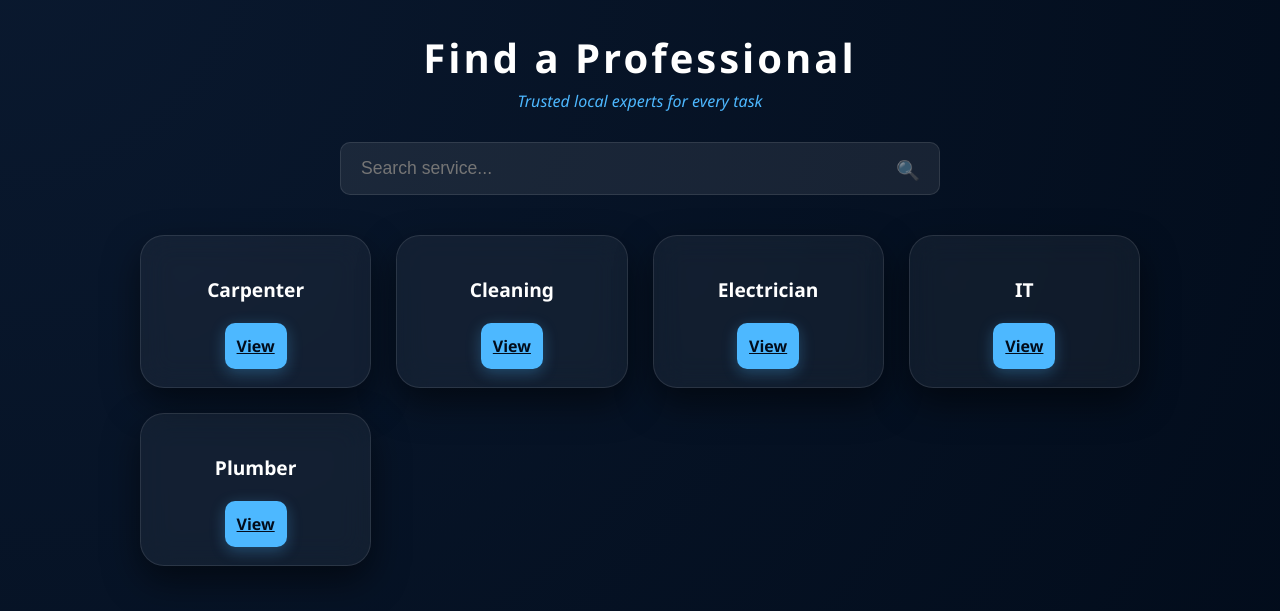
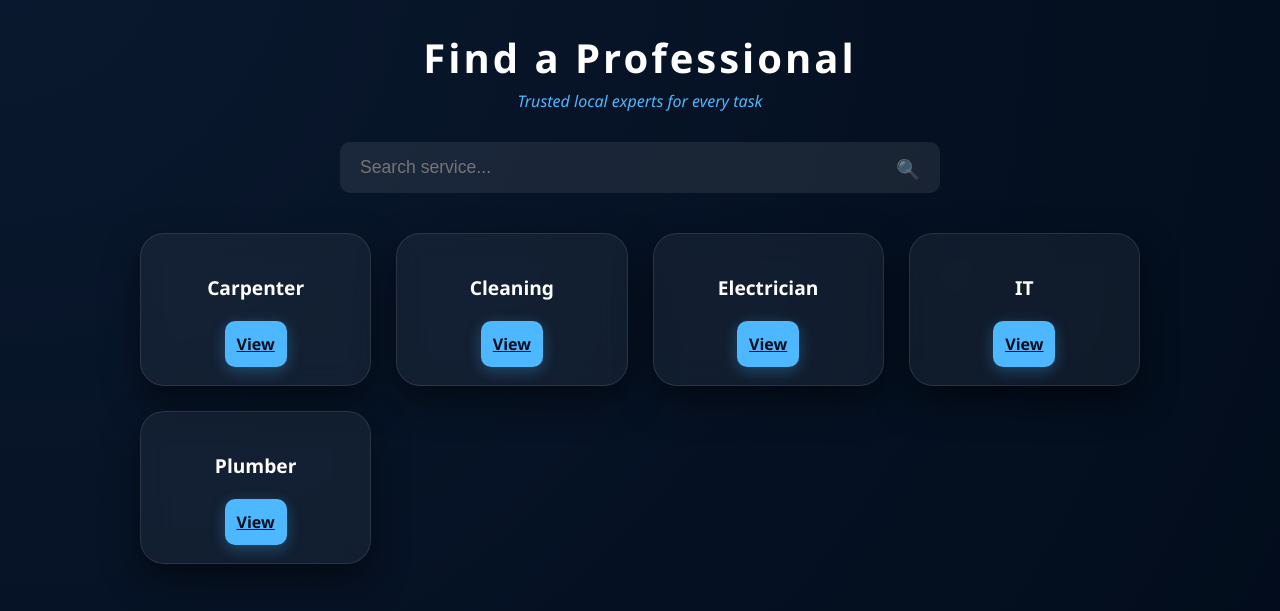
Before and after one commit to gauravikamat77/LOSBO, a PHP site: page /losbo/categories.php in a window 1280 px wide. Shown: the part 70-681 px from the top of the page. Run offline with PHP 8.4, Linux system fonts and the light colour scheme; the visitor is signed in with stand-in values (Sample User, id 1); data comes from the database, SQL or seed files in the repository; data that the repository does not hold is empty.

Commit message:
shaina - fixed the search bar issue
Updated the search functionality and improved styling.

```diff
--- a/customer/categories.php
+++ b/customer/categories.php
@@ -3,9 +3,7 @@ include("../customer/navbar.php");
 include("../config/database.php");
 
 /* Fetch categories */
-
 $result = $conn->query("SELECT * FROM categories ORDER BY name ASC");
-
 ?>
 
 <link rel="stylesheet" href="../assets/css/style.css">
@@ -16,13 +14,17 @@ $result = $conn->query("SELECT * FROM categories ORDER BY name ASC");
         <h2 class="logo-title">Find a Professional</h2>
         <p class="slogan">Trusted local experts for every task</p>
 
+        <!-- 🔍 SEARCH BAR -->
         <div style="position: relative; max-width: 600px; margin: 30px auto 0;">
             <input type="text" id="serviceSearch" placeholder="Search service..."
-                   style="width: 100%; padding: 15px 50px 15px 20px; font-size: 1.1rem;" onkeyup="filterServices()">
+                   style="width: 100%; padding: 15px 50px 15px 20px; font-size: 1.1rem; border-radius:10px; border:none; outline:none;"
+                   onkeyup="filterServices()">
+
             <span style="position: absolute; right: 20px; top: 50%; transform: translateY(-50%); font-size: 1.2rem; opacity: 0.5;">🔍</span>
         </div>
     </div>
 
+    <!-- SERVICES GRID -->
     <div class="grid" id="serviceGrid"
     style="display:grid; grid-template-columns: repeat(auto-fill, minmax(220px,1fr)); gap:25px; width:100%; max-width:1000px;">
 
@@ -31,10 +33,12 @@ while($row = $result->fetch_assoc()){
 $service = htmlspecialchars($row['name']);
 ?>
 
-        <div class="glass-card hover-card service-item" data-name="<?php echo strtolower($service); ?>">
+        <div class="glass-card hover-card service-item"
+             data-name="<?php echo strtolower($service); ?>">
 
             <h3 style="margin-bottom:10px;"><?php echo ucfirst($service); ?></h3>
-             <br>
+            <br>
+
             <a class="btn" href="providers.php?service=<?php echo urlencode($service); ?>">
                 View
             </a>
@@ -46,11 +50,12 @@ $service = htmlspecialchars($row['name']);
     </div>
 </div>
 
+<!-- 🔥 FIXED SEARCH SCRIPT -->
 <script>
 function filterServices() {
 
 let input = document.getElementById('serviceSearch').value.toLowerCase();
-let cards = document.getElementsByClassname('service-item');
+let cards = document.getElementsByClassName('service-item'); // ✅ FIXED
 
 for (let i = 0; i < cards.length; i++) {
 
@@ -63,6 +68,5 @@ cards[i].style.display = "none";
 }
 
 }
-
 }
 </script>
```
